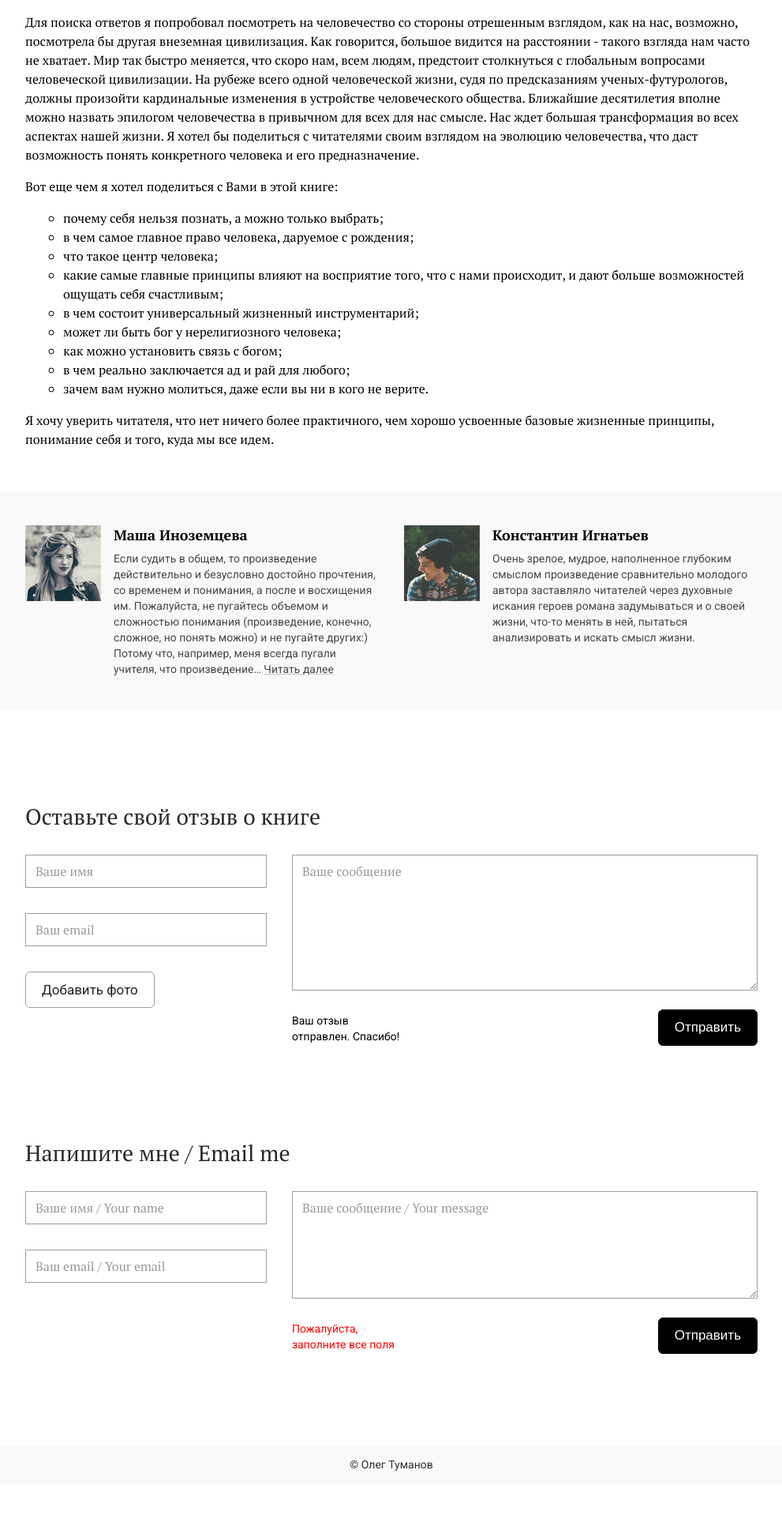
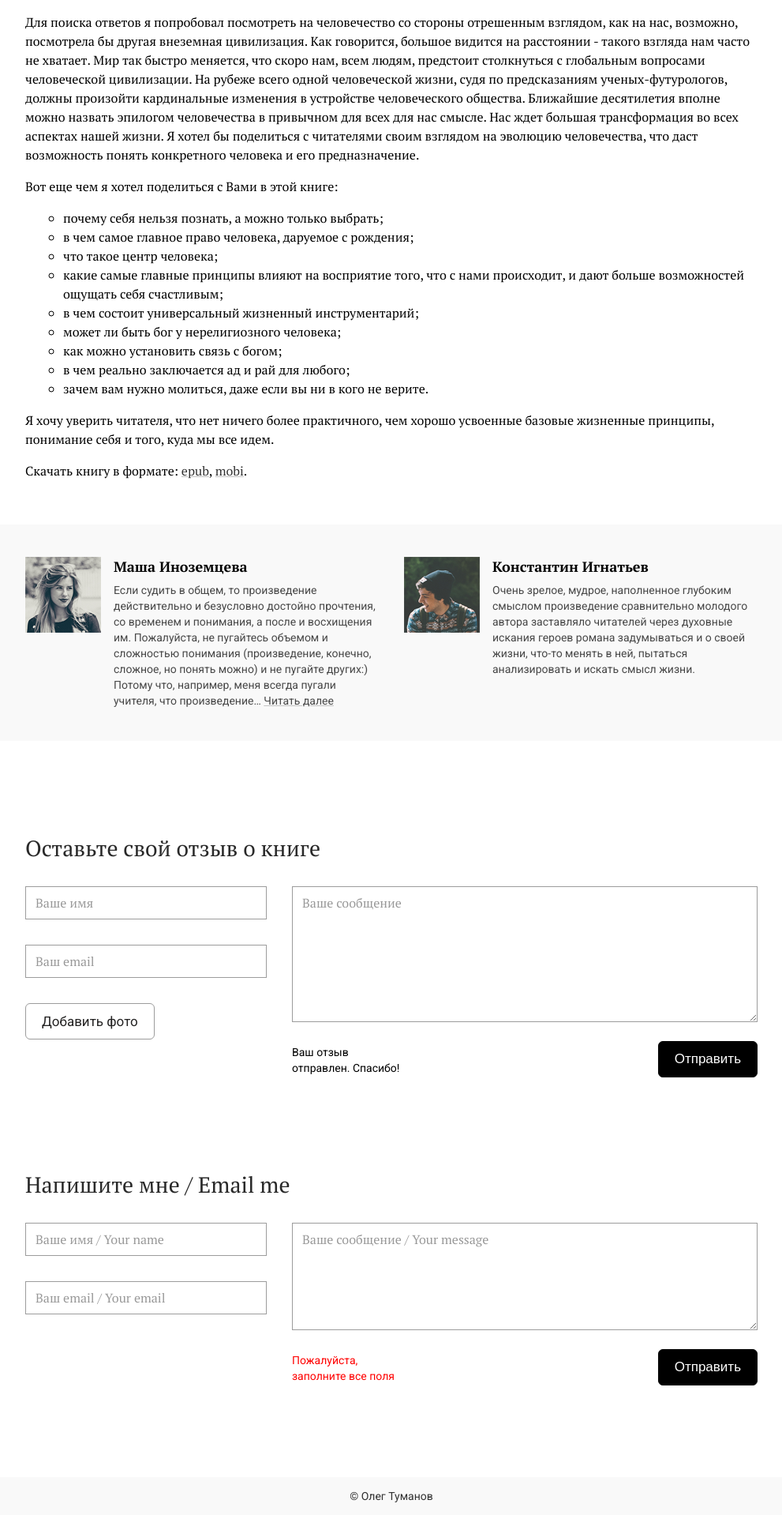
Before and after one commit to thybzi/otbook, a Jekyll site: the page built from book.md, in a window 1280 px wide. Shown: the part 1344-3262 px from the top of the page at 79% size, without its empty margins (144-1135 px from the left). Built offline with Jekyll 4.4.1, drawn with Linux system fonts in a browser that asks for light colours; before the commit the page ends 3222 px from its top, so only the background shows below that.

Commit message:
Add download block

```diff
--- a/_config.yml
+++ b/_config.yml
@@ -1,2 +1,3 @@
 exclude: [README.md, gulpfile.js, package.json, node_modules, Gemfile, Gemfile.lock, CNAME]
 baseurl: /otbook
+show_download_block: true
--- /dev/null
+++ b/_includes/download-block.html
@@ -0,0 +1,7 @@
+{% if site.show_download_block %}
+<div class="download-block">
+    <span>Скачать книгу в формате:</span>
+    <a href="{{ site.baseurl }}/files/download/Oleg_Tumanov__Vyberi_sebya.epub" download>epub</a>,
+    <a href="{{ site.baseurl }}/files/download/Oleg_Tumanov__Vyberi_sebya.mobi" download>mobi</a>.
+</div>
+{% endif %}
--- a/_layouts/book.html
+++ b/_layouts/book.html
@@ -7,6 +7,7 @@
         {% include page-title.html %}
         {% include purchase-block.html %}
         {% include page-text.html %}
+        {% include download-block.html %}
         {% include feedback-items.html %}
         {% include form-feedback.html %}
         {% include form-contact.html %}
--- a/_src/styles/main.scss
+++ b/_src/styles/main.scss
@@ -4,6 +4,7 @@
 @import 'main/_layout';
 @import 'main/_base';
 @import 'main/button';
+@import 'main/download-block';
 @import 'main/feedback-items';
 @import 'main/footer';
 @import 'main/form';
--- a/assets/styles/main.css
+++ b/assets/styles/main.css
@@ -126,6 +126,20 @@ body {
     border-color: #9c9c9c;
     background-color: #fff;
     color: #232222; }
+
+.download-block {
+  margin-top: 16px;
+  color: #000;
+  font-family: "PT Serif", "Times New Roman", Times, FreeSerif, serif;
+  font-size: 16px;
+  line-height: 24px; }
+
+.download-block a {
+  opacity: 0.8;
+  text-decoration: underline;
+  text-decoration-color: rgba(0, 0, 0, 0.3); }
+  .download-block a:hover {
+    text-decoration-color: #000; }
 
 .feedback-items {
   background-color: #f9f9f9; }
```
Also changed, not shown: _src/styles/main/download-block.scss (added, +21 -0 lines), 2 other files.
